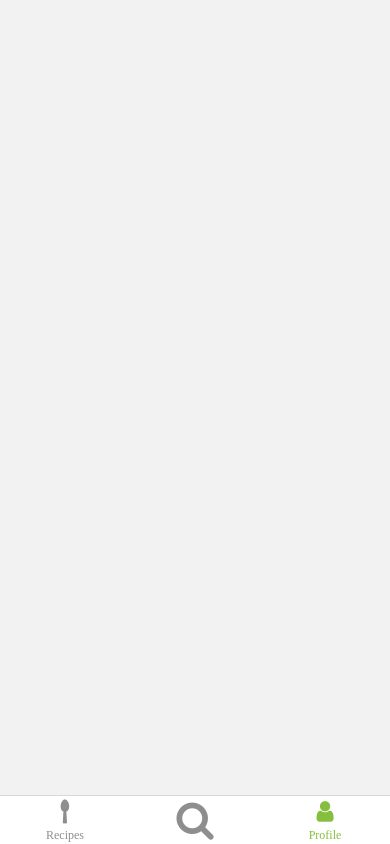
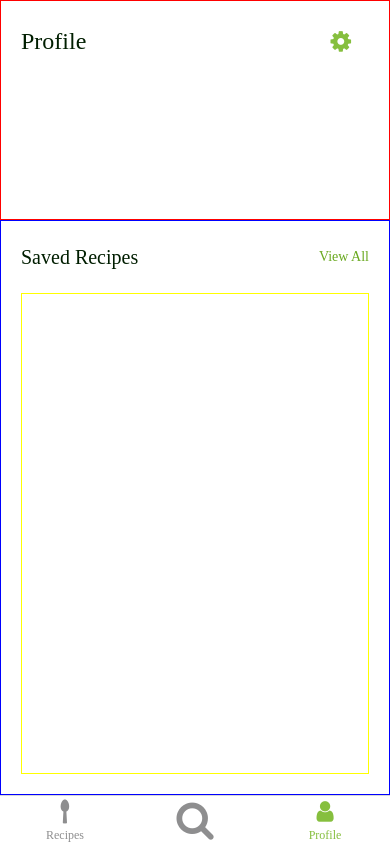
Before and after one commit to Focus1337/DishDash, a React Native app: screen /Profile in a window 390 px wide. Built offline with nearby package versions, Linux system fonts and the light colour scheme.

Commit message:
profile started

```diff
--- a/components/Preferences.tsx
+++ b/components/Preferences.tsx
@@ -67,7 +67,6 @@ let localStyles = StyleSheet.create({
     },
 
     main: {
-        display: 'flex',
         flex: 1,
         flexDirection: 'column',
         padding: 20,
--- a/hooks/useStyles.ts
+++ b/hooks/useStyles.ts
@@ -59,8 +59,8 @@ export const useStyles = (colors: IColors) =>
             color: colors.text600
         },
 
-        textHeader6: {
-            fontFamily: 'Cabin-Bold',
+        textHeader6S: {
+            fontFamily: 'Cabin-SemiBold',
             fontStyle: 'normal',
             fontSize: 20,
             lineHeight: 32,
--- a/screens/ProfileScreen.tsx
+++ b/screens/ProfileScreen.tsx
@@ -1,13 +1,49 @@
 import {observer} from "mobx-react";
-import {SafeAreaView, StyleSheet} from "react-native";
+import {SafeAreaView, ScrollView, StyleSheet, Text, TouchableOpacity, View} from "react-native";
 import {ProfileScreenProps} from "../utils/navigation/navigationTypes.ts";
+import React from "react";
+import {useColors} from "../hooks/useColors.ts";
+import {useStyles} from "../hooks/useStyles.ts";
+import Icon from "react-native-vector-icons/FontAwesome";
 
 export const ProfileScreen = observer(({navigation}: ProfileScreenProps) => {
+    const {Colors} = useColors();
+    const styles = useStyles(Colors);
 
+    const handleSettings = () => {
+
+    };
+
+    const handleViewAll = () => {
+
+    };
 
     return (
-        <SafeAreaView>
+        <SafeAreaView style={localStyles.container}>
+            <View style={localStyles.profileContainer}>
+                <View style={localStyles.profileHeader}>
+                    <Text style={styles.textHeader4}>Profile</Text>
+                    <Icon.Button name="gear" onPress={handleSettings} size={24} color={Colors.primaryCTA}
+                                 backgroundColor={'white'}/>
+                </View>
 
+                <View>
+
+                </View>
+            </View>
+
+            <View style={localStyles.recipesContainer}>
+                <View style={localStyles.recipesHeader}>
+                    <Text style={styles.textHeader6S}>Saved Recipes</Text>
+                    <TouchableOpacity onPress={handleViewAll}>
+                        <Text style={[styles.textBody14M, {color: Colors.primaryAccent}]}>View All</Text>
+                    </TouchableOpacity>
+                </View>
+
+                <ScrollView horizontal={true} style={{borderWidth: 1, borderColor: 'yellow'}}>
+
+                </ScrollView>
+            </View>
         </SafeAreaView>
     );
 })
@@ -15,46 +51,39 @@ export const ProfileScreen = observer(({navigation}: ProfileScreenProps) => {
 
 let localStyles = StyleSheet.create({
     container: {
-        flex: 1
+        flex: 1,
+        backgroundColor: 'white'
     },
 
-    main: {
-        display: 'flex',
+    profileContainer: {
         flex: 1,
         flexDirection: 'column',
         padding: 20,
-        gap: 20
+        gap: 20,
+        borderWidth: 1,
+        borderColor: 'red'
     },
 
-    mainHeader: {
-        display: 'flex',
-        justifyContent: 'space-between',
+    profileHeader: {
         flexDirection: 'row',
-        alignItems: 'center'
+        alignItems: 'center',
+        alignContent: 'center',
+        justifyContent: 'space-between'
     },
 
-    mainHeaderPage: {
-        display: 'flex',
+    recipesContainer: {
+        flex: 3,
+        flexDirection: 'column',
+        padding: 20,
+        gap: 20,
+        borderWidth: 1,
+        borderColor: 'blue'
+    },
+
+    recipesHeader: {
         flexDirection: 'row',
         alignItems: 'center',
-        gap: 8,
-    },
-
-    mainChoose: {
-        display: 'flex',
-        flexDirection: 'row',
-        flexWrap: 'wrap',
-        gap: 10
-    },
-
-    controls: {
-        display: 'flex',
-        flex: 0,
-        gap: 16,
-        justifyContent: 'space-around',
-        flexDirection: 'row',
-        alignItems: 'center',
-        padding: 20,
-        marginBottom: 32
+        alignContent: 'center',
+        justifyContent: 'space-between'
     }
 });
```
Also changed, not shown: assets/fonts/Cabin-SemiBold.ttf (added), 5 other files (tests, documents, lock files or other folders).
